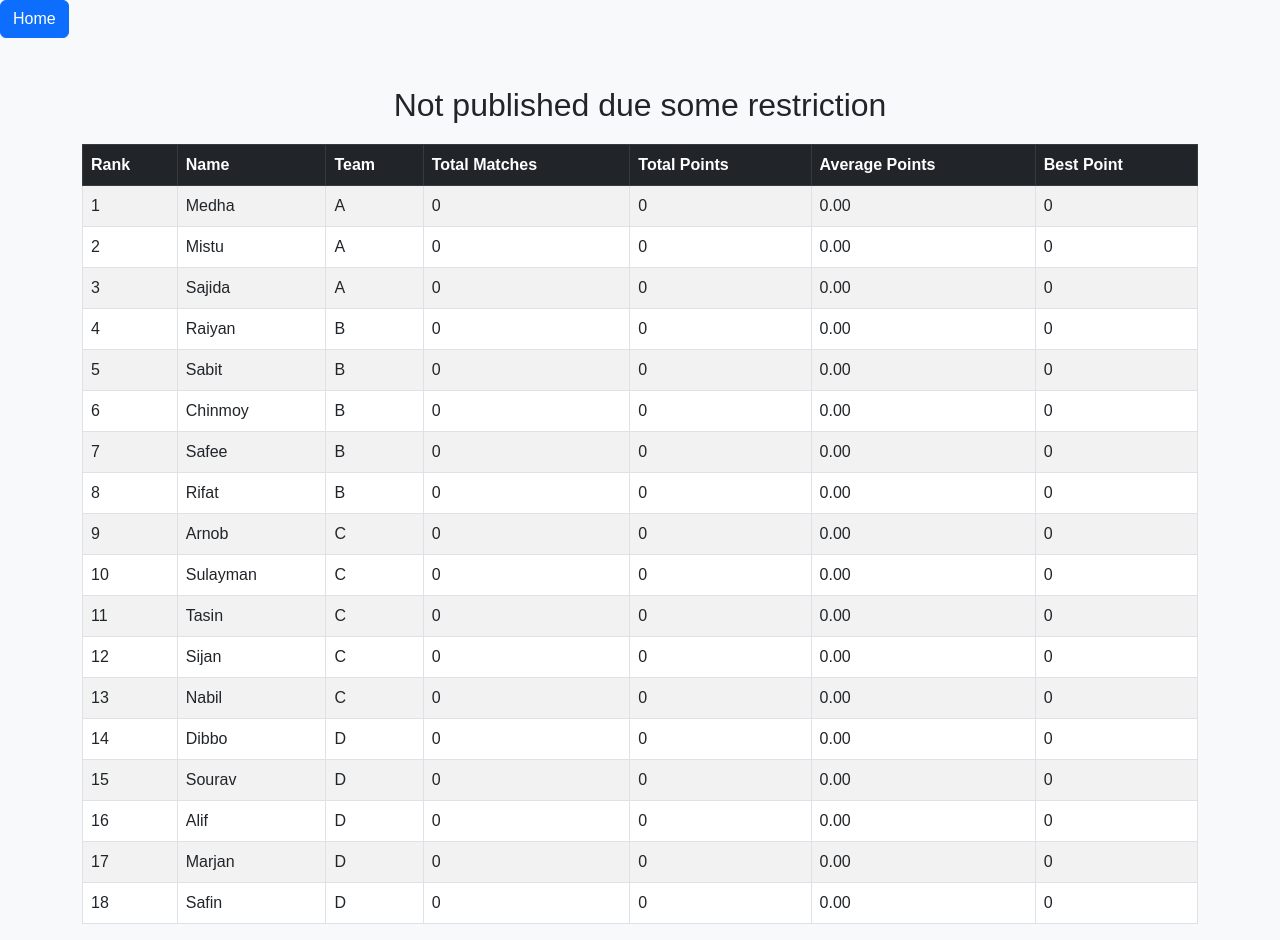
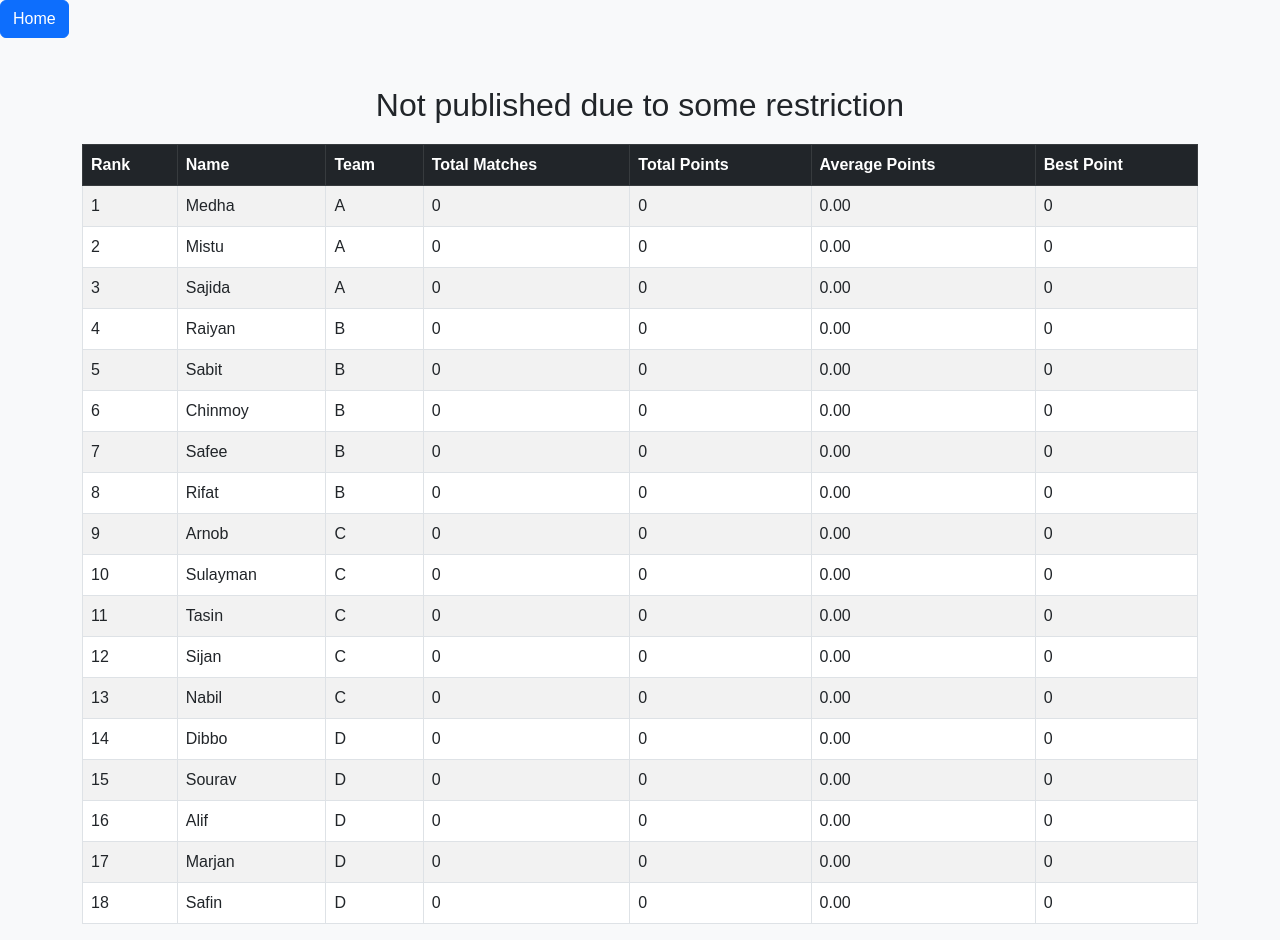
Before and after one commit to Raiyan-coding/Ambika-debate, a plain HTML site: page individualRanking.html in a window 1280 px wide. Drawn offline with nearby package versions, Linux system fonts and the light colour scheme.

Commit message:
Update individualRanking.html

```diff
--- a/individualRanking.html
+++ b/individualRanking.html
@@ -31,7 +31,7 @@
     <a href="index.html" class="btn btn-primary">Home</a>
 
   <div class="container mt-5">
-    <h1>Not published due some restriction</h1>
+    <h1>Not published due to some restriction</h1>
     <!-- Responsive Table Container -->
     <div class="table-responsive">
       <table id="individualTable" class="table table-striped table-bordered">
```
